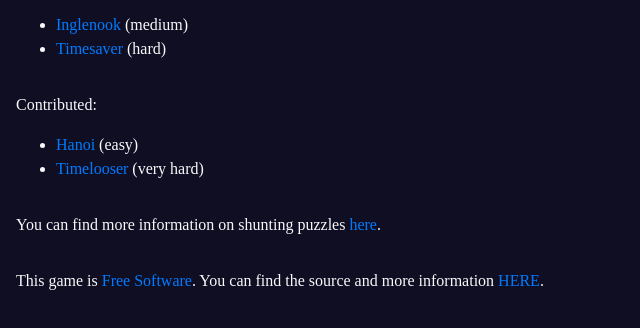
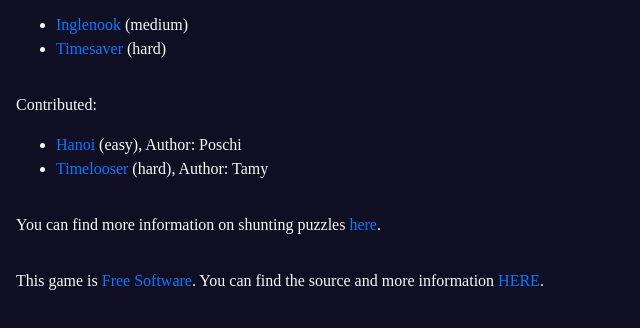
Before and after one commit to chca42/shuntingpuzzles, a plain HTML site: page levels.html in a window 1280 px wide. Shown: the part 112-440 px from the top of the page, without its empty margins (0-640 px from the left). Drawn offline with Linux system fonts and the light colour scheme; a web font is replaced by a local one.

Commit message:
name contributors, fix difficulty for timelooser

```diff
--- a/levels.html
+++ b/levels.html
@@ -32,8 +32,8 @@
         </div>
         <div class="row mb-3">
             <ul>
-                <li><a href="site.html?level=hanoi">Hanoi</a> (easy)</li>
-                <li><a href="site.html?level=timelooser">Timelooser</a> (very hard)</li>
+                <li><a href="site.html?level=hanoi">Hanoi</a> (easy), Author: Poschi</li>
+                <li><a href="site.html?level=timelooser">Timelooser</a> (hard), Author: Tamy</li>
             </ul>
         </div>
         <div class="row mb-3">
```
